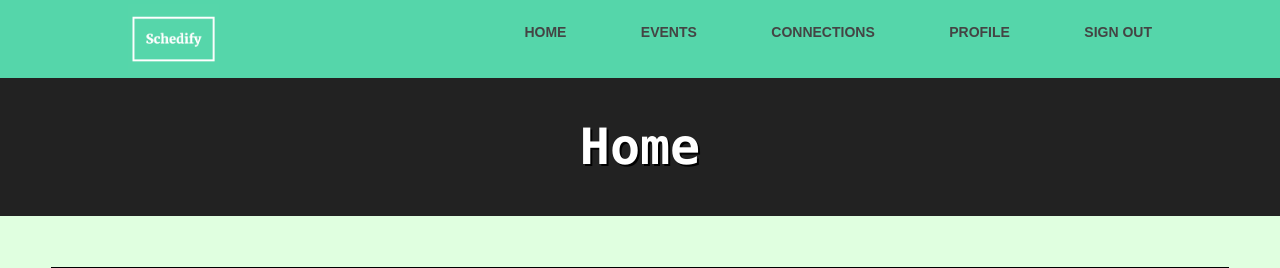
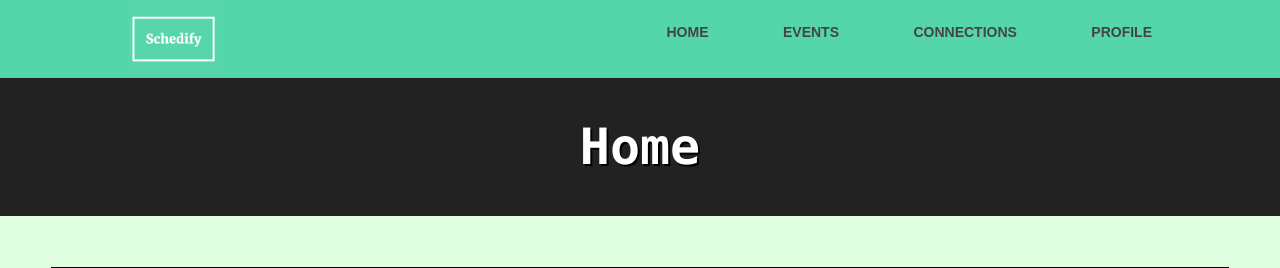
Before and after one commit to lattai/schedify, a Python web app: template templates/home.html in a window 1280 px wide. Shown: the top 268 px of the page. Run offline with Jinja, Linux system fonts and the light colour scheme; the template is opened without the code that fills it, so the values that code supplies are empty.

Commit message:
This was an awesome project, Ill miss you guys ;(

```diff
--- a/templates/home.html
+++ b/templates/home.html
@@ -20,7 +20,6 @@
           <li><a href="/event-feed">Events</a></li>
           <li><a href="/connections">Connections</a></li>
           <li><a href="/profile">Profile</a></li>
-          <li><a href="{{sign_out}}">Sign Out</a></li>
         </ul>
       </nav>
     </div>
--- a/templates/profile.html
+++ b/templates/profile.html
@@ -70,6 +70,7 @@
     <input type="hidden" name="user_id" value="{{user_instance.key.id()}}">
     <input type="submit" name="" value="Settings">
   </form>
+  <br>
   <button><a href="{{sign_out}}" type="button" name="button" id="anchor_id">Sign out</a></button>
 </div>
 {% endif %}
```
